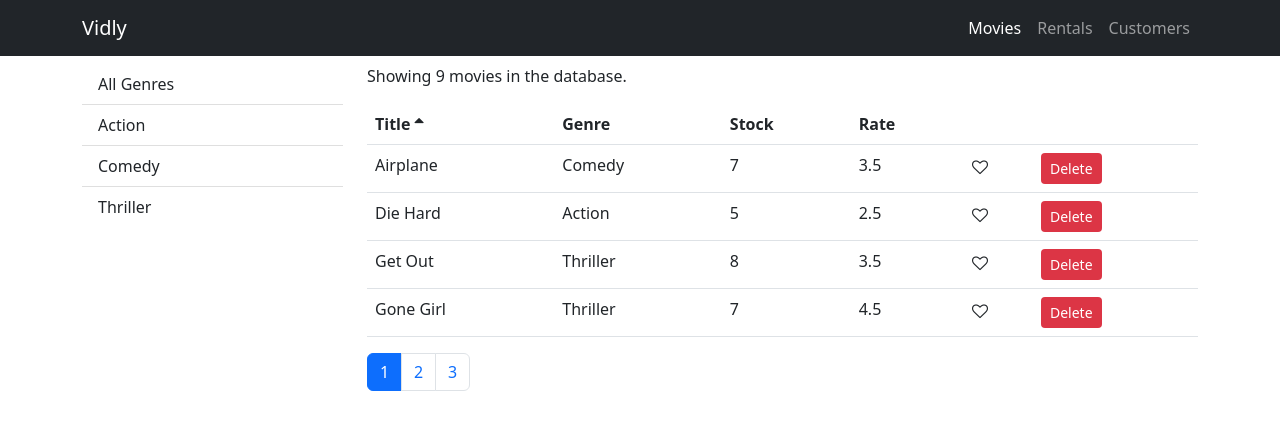
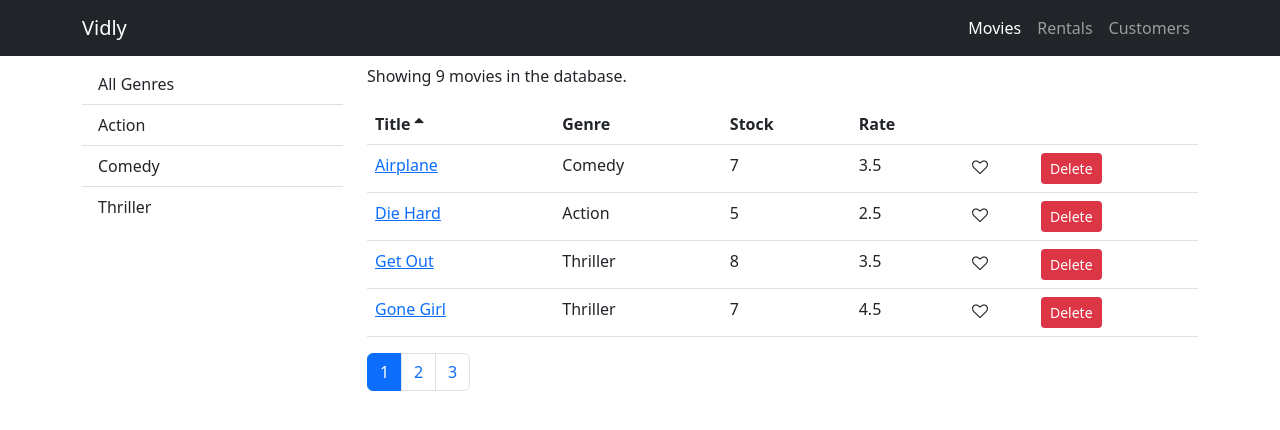
Before and after one commit to mhemanthkmr/vidly-react, a React (Create React App) app: page /movies in a window 1280 px wide. Shown: the top 430 px of the page. Built offline with nearby package versions, Linux system fonts and the light colour scheme.

Commit message:
Added a content to title

```diff
--- a/src/components/moviesList.jsx
+++ b/src/components/moviesList.jsx
@@ -1,10 +1,17 @@
 import React, { Component } from "react";
+import { Link } from "react-router-dom";
 import Like from "./common/likeComponent";
 import Table from "./common/tabel";
 
 class MoviesList extends Component {
   columns = [
-    { label: "Title", path: "title" },
+    {
+      label: "Title",
+      path: "title",
+      content: (movie) => (
+        <Link to={`/movies/${movie._id}`}>{movie.title}</Link>
+      ),
+    },
     { label: "Genre", path: "genre.name" },
     { label: "Stock", path: "numberInStock" },
     { label: "Rate", path: "dailyRentalRate" },
```
